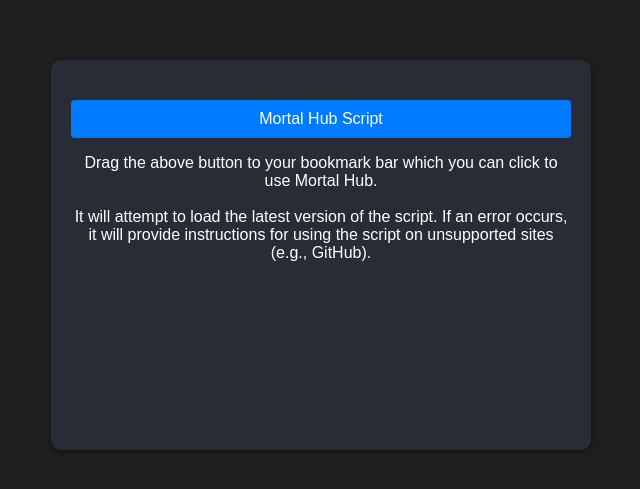
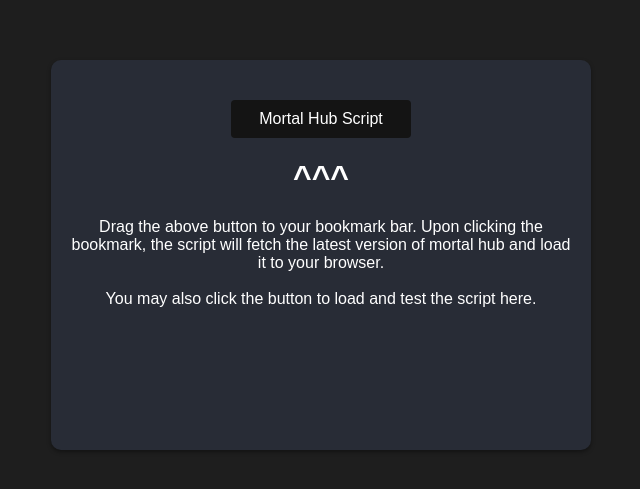
Before and after one commit to nevolua/Browser-Utility-Suite, a plain HTML site: page index.html in a window 1280 px wide. Shown: the part 145-634 px from the top of the page, without its empty margins (319-959 px from the left). Drawn offline with Linux system fonts and the light colour scheme; no server answers.

Commit message:
Update index.html

```diff
--- a/index.html
+++ b/index.html
@@ -25,9 +25,10 @@
         }
         .bookmarklet-link {
             display: block;
+            width: 30%;
             margin: 20px auto 0;
             color: #fff;
-            background-color: #007bff;
+            background-color: #141414;
             border: none;
             border-radius: 4px;
             padding: 10px 15px;
@@ -37,14 +38,16 @@
             transition: background-color 0.2s;
         }
         .bookmarklet-link:hover {
-            background-color: #0056b3;
+            background-color: #ffffff;
+            color: #141414;
         }
     </style>
 </head>
 <body>
     <div class="container">
         <a id="dragToBookmarkBar" class="bookmarklet-link" href="javascript:void(0);" draggable="true">Mortal Hub Script</a>
-  		<p>Drag the above button to your bookmark bar which you can click to use Mortal Hub. <br><br>It will attempt to load the latest version of the script. If an error occurs, it will provide instructions for using the script on unsupported sites (e.g., GitHub).</p>
+        <h1>^^^</h1>
+  		<p>Drag the above button to your bookmark bar. Upon clicking the bookmark, the script will fetch the latest version of mortal hub and load it to your browser.<br><br>You may also click the button to load and test the script here.</p>
     </div>
     <script>
         var scriptURL = "https://raw.githubusercontent.com/Craexz/mortal-hub/main/loader.js";
```
